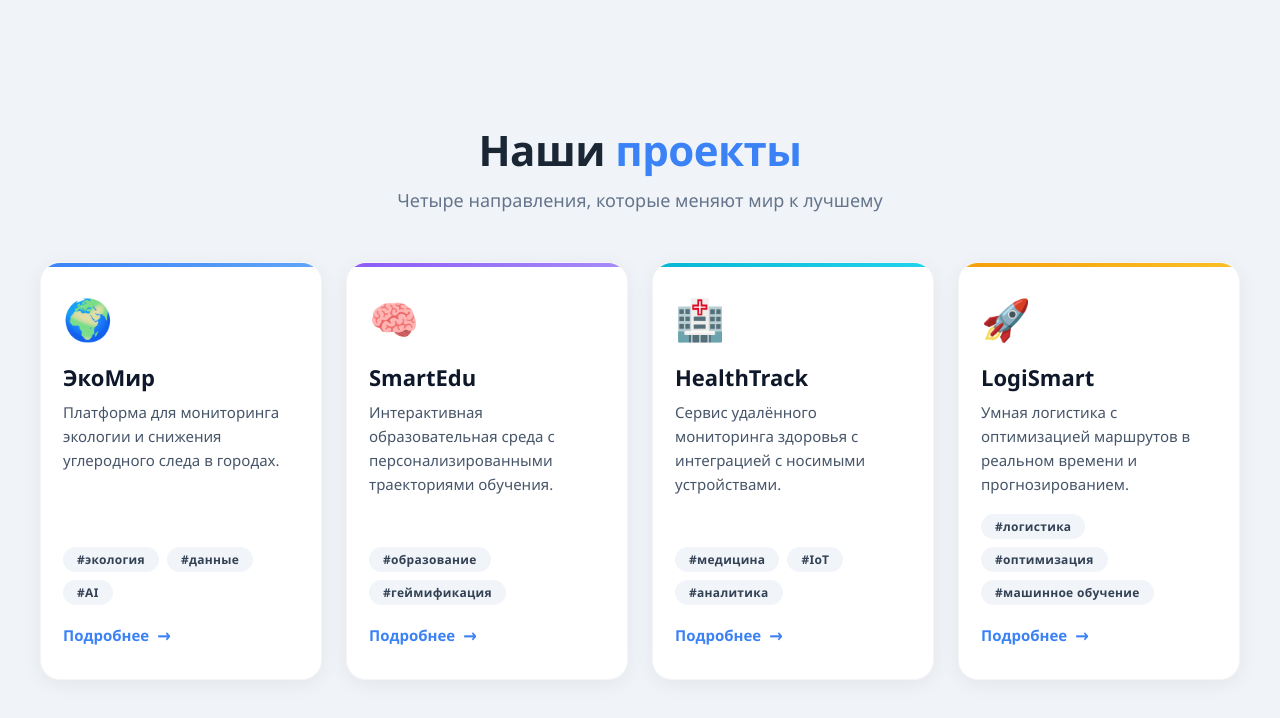
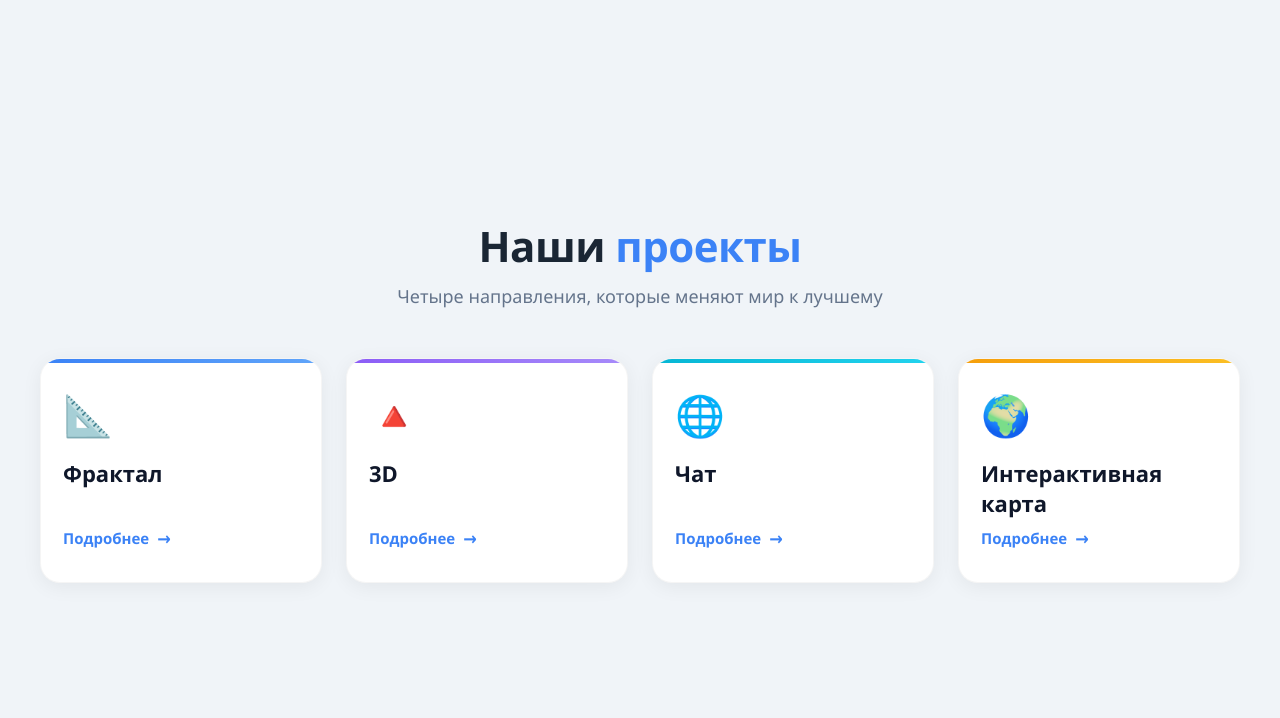
Before and after one commit to MarMaty835/MarMaty835.github.io, a plain HTML site: page index.html in a window 1280 px wide. Drawn offline with Linux system fonts and the light colour scheme.

Commit message:
Update index.html

```diff
--- a/index.html
+++ b/index.html
@@ -3,7 +3,7 @@
 <head>
     <meta charset="UTF-8" />
     <meta name="viewport" content="width=device-width, initial-scale=1.0" />
-    <title>Наши проекты</title>
+    <title>Мои проекты</title>
     <style>
         /* ===== ОБЩИЕ СТИЛИ ===== */
         * {
@@ -251,49 +251,26 @@
 
             <!-- ПРОЕКТ 1 -->
             <div class="project-card">
-                <span class="project-icon">🌍</span>
-                <h2 class="project-title">ЭкоМир</h2>
-                <p class="project-description">
-                    Платформа для мониторинга экологии и снижения углеродного следа в городах.
-                </p>
-                <div class="project-tags">
-                    <span>#экология</span>
-                    <span>#данные</span>
-                    <span>#AI</span>
-                </div>
-                <a href="#" class="project-link">
+                <span class="project-icon">📐</span>
+                <h2 class="project-title">Фрактал</h2>
+                <a href="sum2026-main/fractal/dist" class="project-link">
                     Подробнее <span class="arrow">→</span>
                 </a>
             </div>
 
             <!-- ПРОЕКТ 2 -->
             <div class="project-card">
-                <span class="project-icon">🧠</span>
-                <h2 class="project-title">SmartEdu</h2>
-                <p class="project-description">
-                    Интерактивная образовательная среда с персонализированными траекториями обучения.
-                </p>
-                <div class="project-tags">
-                    <span>#образование</span>
-                    <span>#геймификация</span>
-                </div>
-                <a href="#" class="project-link">
+                <span class="project-icon">🔺</span>
+                <h2 class="project-title">3D</h2>
+                <a href="sum2026-main/fractal_figure/dist" class="project-link">
                     Подробнее <span class="arrow">→</span>
                 </a>
             </div>
 
             <!-- ПРОЕКТ 3 -->
             <div class="project-card">
-                <span class="project-icon">🏥</span>
-                <h2 class="project-title">HealthTrack</h2>
-                <p class="project-description">
-                    Сервис удалённого мониторинга здоровья с интеграцией с носимыми устройствами.
-                </p>
-                <div class="project-tags">
-                    <span>#медицина</span>
-                    <span>#IoT</span>
-                    <span>#аналитика</span>
-                </div>
+                <span class="project-icon">🌐</span>
+                <h2 class="project-title">Чат</h2>
                 <a href="#" class="project-link">
                     Подробнее <span class="arrow">→</span>
                 </a>
@@ -301,16 +278,8 @@
 
             <!-- ПРОЕКТ 4 -->
             <div class="project-card">
-                <span class="project-icon">🚀</span>
-                <h2 class="project-title">LogiSmart</h2>
-                <p class="project-description">
-                    Умная логистика с оптимизацией маршрутов в реальном времени и прогнозированием.
-                </p>
-                <div class="project-tags">
-                    <span>#логистика</span>
-                    <span>#оптимизация</span>
-                    <span>#машинное обучение</span>
-                </div>
+                <span class="project-icon">🌍</span>
+                <h2 class="project-title">Интерактивная карта</h2>
                 <a href="#" class="project-link">
                     Подробнее <span class="arrow">→</span>
                 </a>
```
